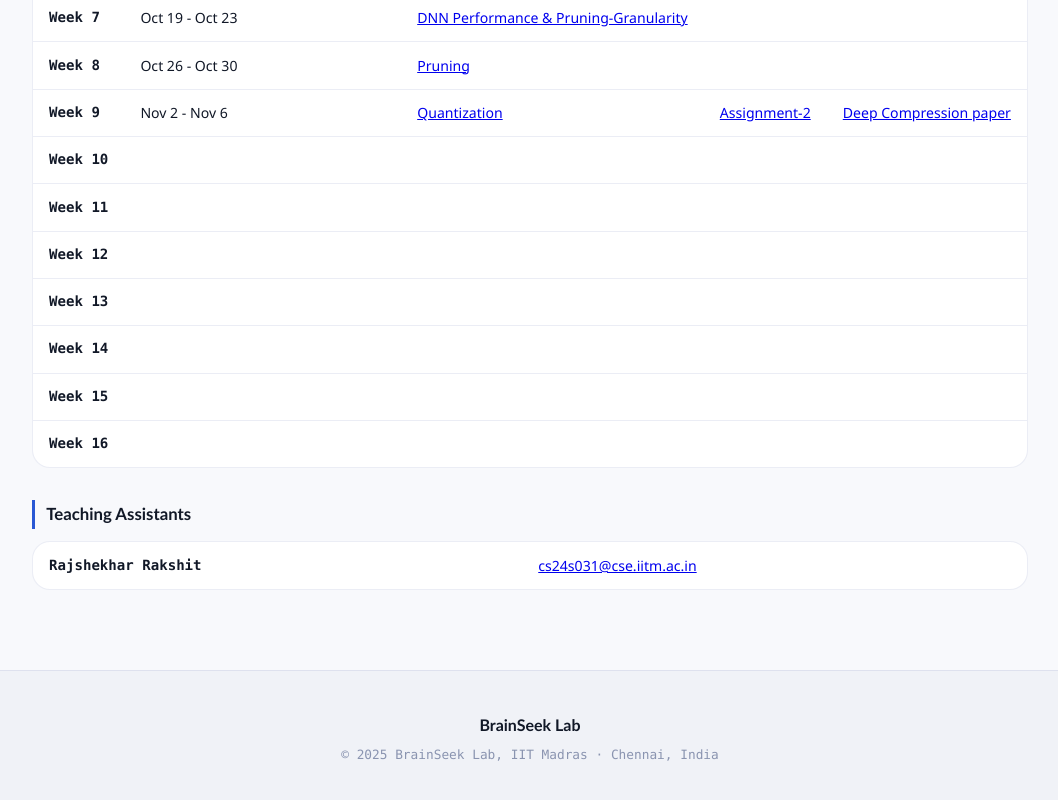
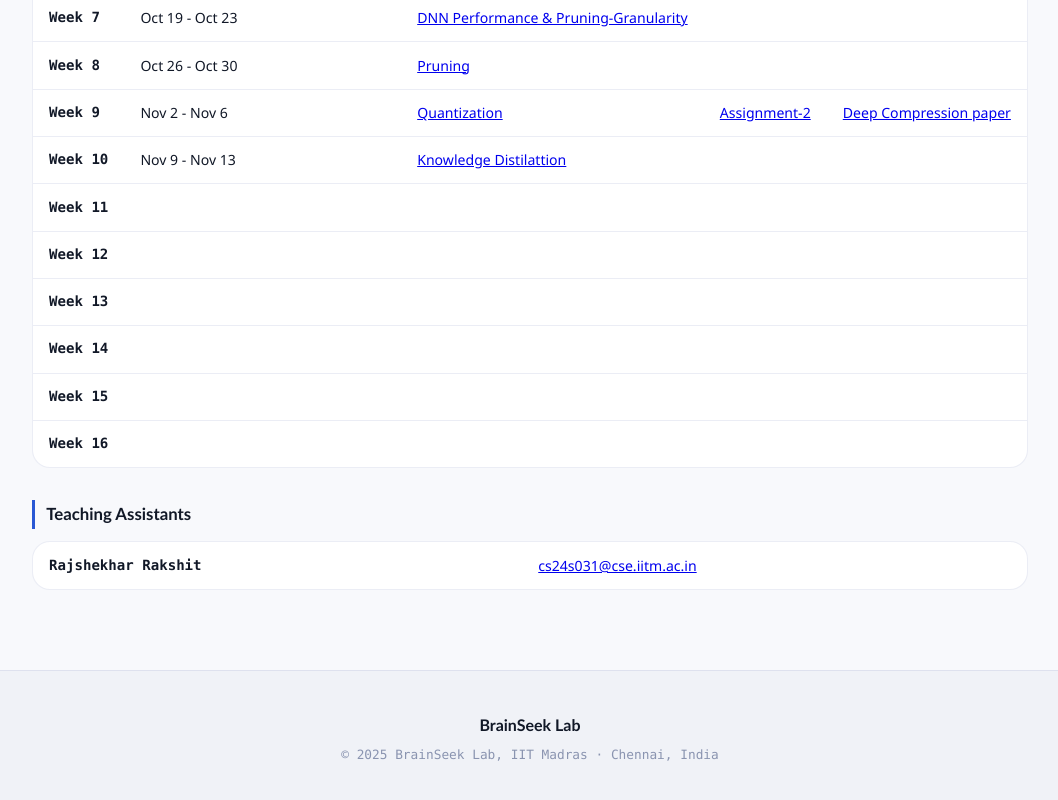
Before and after one commit to BrainSeek-Lab/brainseek-lab, a plain HTML site: page cs6886w.html in a window 1280 px wide. Shown: the part 1884-2684 px from the top of the page, without its empty margins (110-1168 px from the left). Drawn offline with Linux system fonts and the light colour scheme.

Commit message:
slides upload cs6886w

```diff
--- a/cs6886w.html
+++ b/cs6886w.html
@@ -229,9 +229,9 @@
             </tr>
             <tr>
               <td class="teach-code">Week 10</td>
+              <td>Nov 9 - Nov 13</td>
               <td></td>
-              <td></td>
-              <td></td>
+              <td><a href="https://docs.google.com/presentation/d/1kjYGM_x9xJ7b89wqXgbD8Ww5vClm1lnL/edit?usp=sharing&ouid=101499545159018285095&rtpof=true&sd=true">Knowledge Distilattion</a></td>
               <td></td>
               <td></td>
             </tr>
```
